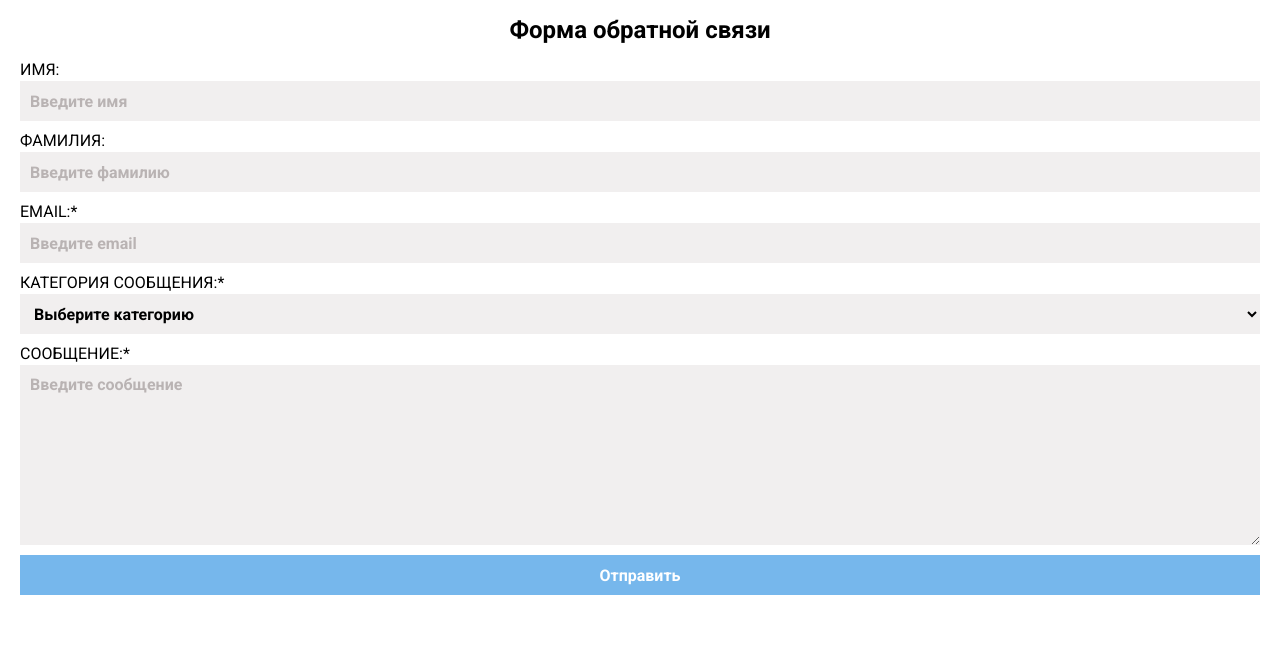
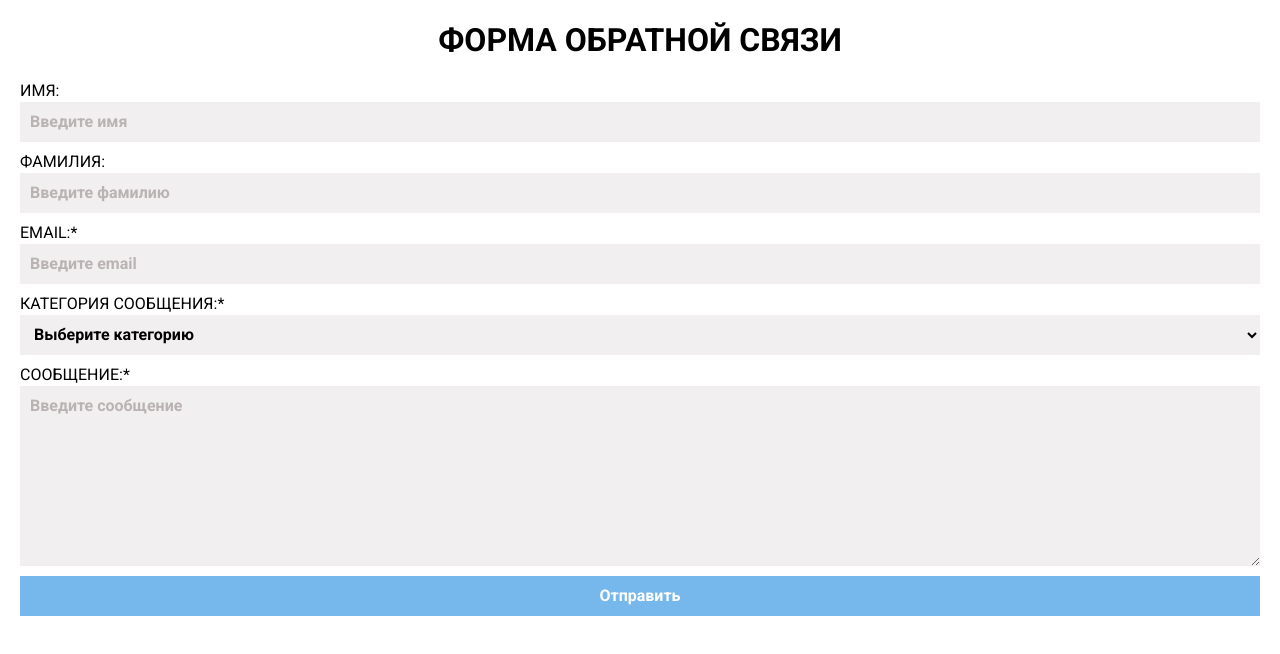
Before and after one commit to silkroadbum/validation-form, a React (Create React App) app: page / in a window 1280 px wide. Shown: the top 654 px of the page. Built offline with nearby package versions, Linux system fonts and the light colour scheme.

Commit message:
Добавил измение размера шрифта для заголовка для планшетных экранов

```diff
--- a/src/components/Form/Form.tsx
+++ b/src/components/Form/Form.tsx
@@ -30,7 +30,9 @@ function Form() {
         Категория сообщения:*
       </label>
       <select className="form__input" name="category" id="category" defaultValue="" required>
-        <option value="">Выберите категорию</option>
+        <option value="" disabled>
+          Выберите категорию
+        </option>
         <option value="technical">Техническая поддержка</option>
         <option value="payment">Оплата и доставка</option>
         <option value="warranty">Возврат и гарантия</option>
--- a/src/index.scss
+++ b/src/index.scss
@@ -23,6 +23,10 @@ body {
 
 .header__title {
   font-size: 24px;
+  text-transform: uppercase;
+  @media (min-width: 768px) {
+    font-size: 32px;
+  }
 }
 
 .main {
```
